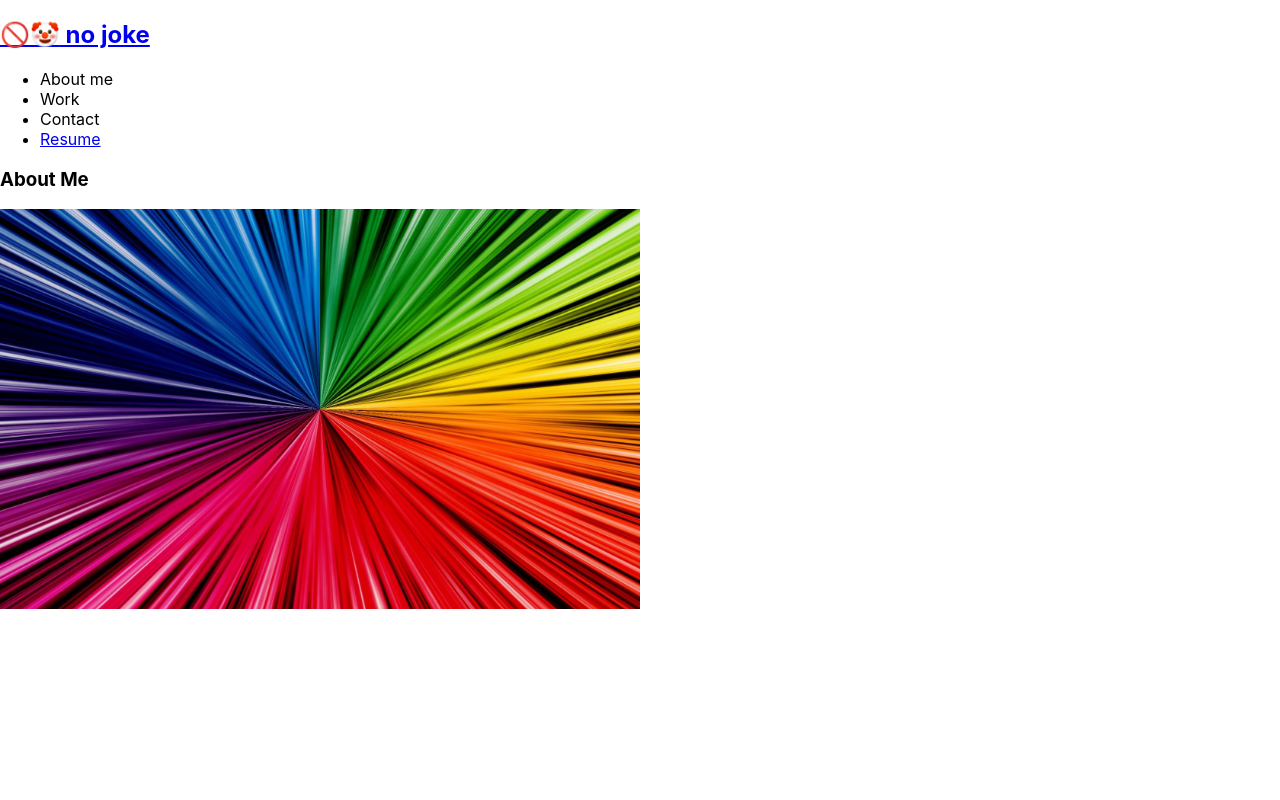
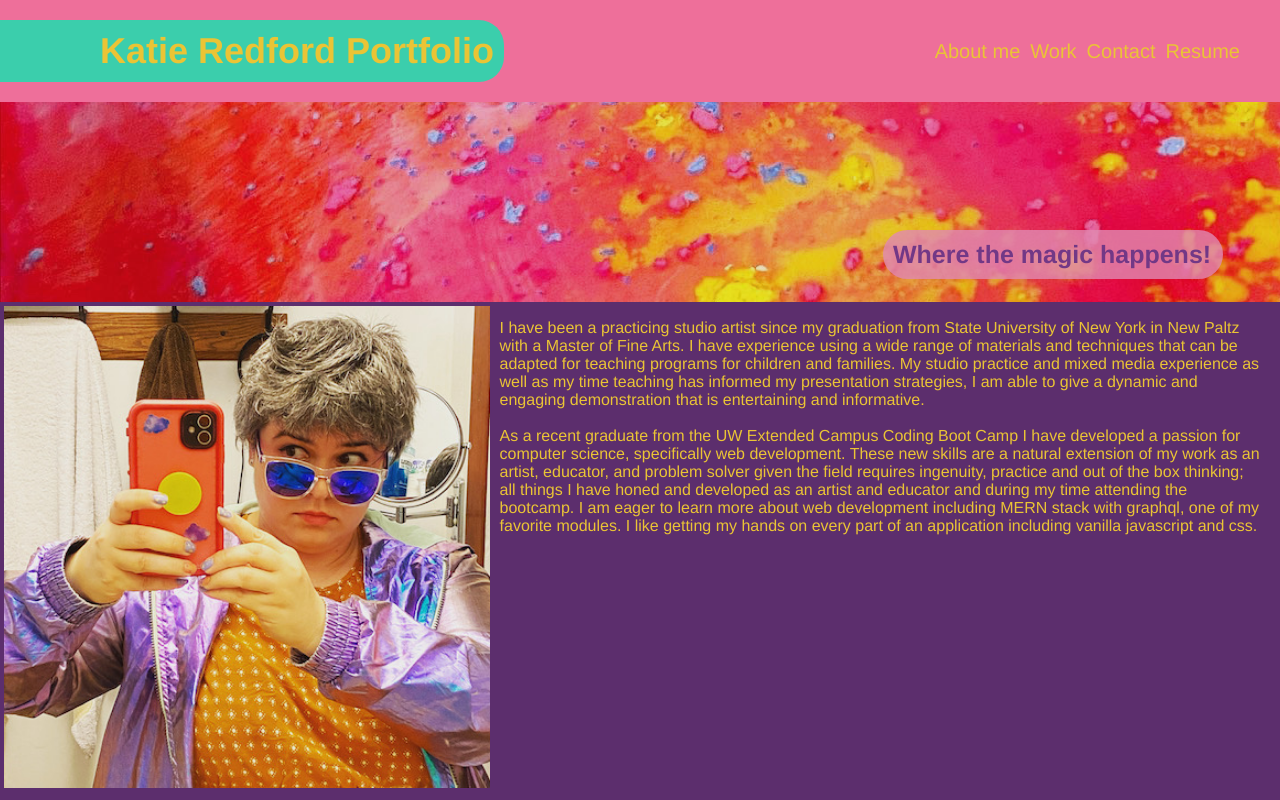
Before and after one commit to katredford/dev_portfolio, a React (Create React App) app: page / in a window 1280 px wide. Built offline with nearby package versions, Linux system fonts and the light colour scheme.

Commit message:
add to about nav and work sections

```diff
--- a/src/App.css
+++ /dev/null
@@ -1,38 +0,0 @@
-.App {
-  text-align: center;
-}
-
-.App-logo {
-  height: 40vmin;
-  pointer-events: none;
-}
-
-@media (prefers-reduced-motion: no-preference) {
-  .App-logo {
-    animation: App-logo-spin infinite 20s linear;
-  }
-}
-
-.App-header {
-  background-color: #282c34;
-  min-height: 100vh;
-  display: flex;
-  flex-direction: column;
-  align-items: center;
-  justify-content: center;
-  font-size: calc(10px + 2vmin);
-  color: white;
-}
-
-.App-link {
-  color: #61dafb;
-}
-
-@keyframes App-logo-spin {
-  from {
-    transform: rotate(0deg);
-  }
-  to {
-    transform: rotate(360deg);
-  }
-}
--- a/src/App.js
+++ b/src/App.js
@@ -1,7 +1,7 @@
 import React, { useState } from "react";
 
 import CurrentPage from "./components/CurrentPage";
-import './App.css';
+import './index.css';
 import About from './components/About';
 import Nav from './components/Nav';
 import Work from './components/Work';
@@ -12,6 +12,9 @@ function App() {
   return (
     <div>
       <Nav setCurrentPage={setCurrentPage}></Nav>
+        <section className="hero">
+        <h2>Where the magic happens!</h2>
+        </section>
       <main>
       <CurrentPage currentPageState={currentPageState} />
       </main>
--- a/src/components/About/index.js
+++ b/src/components/About/index.js
@@ -1,11 +1,22 @@
 import React from 'react';
-import coverImage from "../../assets/radial rainbow.jpg";
+import portrait from "../../assets/images/katie.JPG";
+
+
 
 function About() {
     return (
-        <section>
-            <h1 id="about"> About Me</h1>
-            <img src ={coverImage} style={{ width: "50%" }}alt="cover"/>
+        <section className="about-me">
+           { <img src={portrait} style={{ width: "50%" }} alt="cover" /> }
+             <div className="bio-text">
+            <p>
+            I have been a practicing studio artist since my graduation from State University of New York in New Paltz with a Master of Fine Arts. I have experience using a wide range of materials and techniques that can be adapted for teaching programs for children and families. My studio practice and mixed media experience as well as my time teaching has informed my presentation strategies, I am able to give a dynamic and engaging demonstration that is entertaining and informative.
+                </p>
+                <br />
+            <p>
+            As a recent graduate from the UW Extended Campus Coding Boot Camp I have developed a passion for computer science, specifically web development. These new skills are a natural extension of my work as an artist, educator, and problem solver given the field requires ingenuity, practice and out of the box thinking; all things I have honed and developed as an artist and educator and during my time attending the bootcamp. I am eager to learn more about web development including MERN stack with graphql, one of my favorite modules. I like getting my hands on every part of an application including vanilla javascript and css.
+            </p>
+            </div>
+
         </section>
     );
 }
--- a/src/components/Nav/index.js
+++ b/src/components/Nav/index.js
@@ -1,4 +1,5 @@
 import React from "react";
+import '../../index.css';
 
 function Nav(props) {
 
@@ -6,11 +7,11 @@ function Nav(props) {
 
     return (
         <header>
-            <h2>
+            <h1 className="title">
                 <a href="/">
-                    <span role="img" aria-label="clown"> 🚫🤡</span> no joke
+                    Katie Redford Portfolio
                 </a>
-            </h2>
+            </h1>
             <nav>
                 <ul>
                     <li>
@@ -41,8 +42,9 @@ function Nav(props) {
 						</span>
                     </li>
                     <li>
+                        <span>
                         <a href="https://docs.google.com/document/d/1posGyekVmRyHkwEmDo2j5aLTIo_UnpQXfZeu9hLy59I/edit?usp=sharing" target="_blank">Resume</a>
-
+                        </span>
                     </li>
                 </ul>
             </nav>
--- a/src/components/Work/index.js
+++ b/src/components/Work/index.js
@@ -1,10 +1,26 @@
 import React from "react";
+import '../../index.css';
 
 function Work() {
     return (
         <section>
-            <h1>NAME</h1>
-            <p>workworkworkworkworkworkworkworkworkwork</p>
+              <div className="bottom-work-container">
+
+            <div className="link">
+            <a href ="https://likica.github.io/kitty_translator/" target="_blank">
+            <div className="kitten-around work-style">
+
+                <div className="card-title">Just Kitten Around</div>
+
+            </div>
+             </a>
+             <p className="bottom-work-description"> Click and see what kitty says!</p>
+
+            <div className="repo-link">
+            <a href="https://github.com/Likica/kitty_translator" target="_blank">github repo</a>
+            </div>
+                </div>
+                </div>
         </section>
     );
 }
--- a/src/index.css
+++ b/src/index.css
@@ -1,13 +1,310 @@
 body {
-  margin: 0;
-  font-family: -apple-system, BlinkMacSystemFont, 'Segoe UI', 'Roboto', 'Oxygen',
-    'Ubuntu', 'Cantarell', 'Fira Sans', 'Droid Sans', 'Helvetica Neue',
+  color: #eac435;
+  font-family: Helvetica,
+    Arial,
     sans-serif;
-  -webkit-font-smoothing: antialiased;
-  -moz-osx-font-smoothing: grayscale;
+  background-color: #5c2e6d;
 }
 
 code {
   font-family: source-code-pro, Menlo, Monaco, Consolas, 'Courier New',
     monospace;
 }
+
+
+* {
+  margin: 0;
+  padding: 0;
+  box-sizing: border-box;
+}
+
+/* colors ["eac435","540d6e","3bceac","dc1604","e93571"] */
+
+body {
+  color: #eac435;
+  font-family: Helvetica, Arial, sans-serif;
+  background-color: #5c2e6d;
+}
+
+a {
+  text-decoration: none;
+  color: #eac435;
+}
+
+header {
+  padding: 20px 35px;
+  padding-left: 0;
+  background-color: #ee6f9a;
+  display: flex;
+  justify-content: space-between;
+  flex-wrap: wrap;
+  align-items: center;
+
+}
+
+header h1 {
+  font-weight: bold;
+  font-size: 36px;
+  display: inline;
+  background-color: #3bceac;
+  padding: 10px 10px 10px 100px;
+  border-radius: 0px 25px 25px 0px;
+}
+
+
+
+header nav {
+  float: right;
+  margin: 7px 0;
+}
+
+header nav ul {
+  display: flex;
+  flex-wrap: wrap;
+  justify-content: space-between;
+  align-items: center;
+  list-style: none;
+}
+
+header nav ul li span {
+  font-size: 20px;
+  padding: 5px 5px;
+}
+
+header nav ul li :hover {
+  background: #763a8b;
+  color: #3bceac;
+  border-radius: 22px;
+
+}
+
+.top-work-description {
+  padding: 8px;
+  width: 575px;
+}
+
+.bottom-work-description {
+  padding: 8px;
+  width: 291px;
+}
+
+.repo-link {
+  margin: 5px 5px;
+  font-weight: lighter;
+  font-size: 17px;
+  padding: 5px 5px;
+
+}
+
+.repo-link :hover {
+  background: #763a8b;
+  color: #3bceac;
+  border-radius: 20px;
+
+}
+
+.hero {
+  background-image: url("assets/images/hero.png");
+  height: 200px;
+  background-size: cover;
+  background-position: center;
+  position: relative;
+  opacity: 85%;
+  display: flex;
+  justify-content: flex-end;
+  align-items: flex-end;
+}
+
+.hero h2 {
+  color: #763a8b;
+  font-weight: bold;
+  font-size: 25px;
+  background-color: rgba(249, 154, 191, 0.8);
+  padding: 10px;
+  border-radius: 25px;
+  width: 340px;
+  margin: 10px 57px 23px 10px;
+}
+
+.about-me {
+  display: flex;
+  margin: 4px 4px 4px 4px;
+}
+
+.section-title {
+  font-size: 30px;
+  border-right: dashed;
+  width: 150px;
+  text-align: right;
+  padding: 21px 23px 14px 14px;
+  margin: 38px 57px 35px 50px;
+}
+
+.portrait img {
+  width: 300px;
+  border-radius: 24px 25px 25px 25px;
+}
+
+.portrait {
+  margin-right: 20px;
+}
+
+.about-me-content {
+  margin: 10px 7px 10px 10px;
+  padding-bottom: 7px;
+  width: 1000px;
+  display: flex;
+  align-items: center;
+  justify-content: space-between;
+}
+
+.bio-text {
+  margin: 13px 13px 12px 10px;
+  font-size: 16px;
+  width: 1000px;
+  flex: -5 40%;
+}
+
+.contact {
+  display: flex;
+  align-items: center;
+}
+
+.contact nav a {
+  margin: 7px 0;
+  text-decoration: none;
+  color: #eac435;
+}
+
+.contact nav ul li {
+  display: inline;
+}
+
+.contact nav ul li a {
+  margin: 0 30px;
+  font-weight: lighter;
+  font-size: 22px;
+  padding: 5px 5px;
+}
+
+.contact nav ul li a:hover {
+  background: #763a8b;
+  color: #3bceac;
+  border-radius: 20px;
+  padding: 5px 5px;
+}
+
+.work {
+  font-size: 30px;
+  border-right: dashed;
+  width: 150px;
+  text-align: right;
+  padding: 14px 23px 636px 14px;
+  margin: 38px 57px 35px 50px;
+}
+
+.work-container {
+  display: flex;
+  flex-wrap: wrap;
+  align-items: flex-start;
+
+}
+
+.grid-container {
+  display: grid;
+  grid-column: 2;
+  grid-row: 2;
+  display: grid;
+  /* grid-template-rows: 1fr 1fr; */
+  margin: 33px 10px 0px 1px;
+}
+
+.top-work-container {
+  grid-row: 1;
+  flex: -2 12%;
+  margin-right: 20px;
+
+}
+
+.bottom-work-container {
+  grid-row: 2;
+  display: flex;
+  flex-wrap: wrap;
+  justify-content: space-around;
+  width: 600px;
+}
+
+
+/* .garden-thyme {
+  background-image: url("assets/images/gardenThyme1.png");
+  background-size: cover;
+  background-position: center;
+  height: 300px;
+  width: 600px;
+  display: flex;
+  justify-content: flex-start;
+  align-items: flex-end;
+  border-radius: 24px 25px 25px 25px;
+  border-width: 8px;
+  border-style: solid;
+  border-color: #ee6f9a;
+} */
+
+.garden-thyme:hover {
+  opacity: 75%;
+}
+
+.work-style {
+  background-size: cover;
+  background-position: center;
+  height: 150px;
+  width: 290px;
+  border-style: solid;
+  border-color: #ee6f9a;
+  margin: 5px;
+  display: flex;
+  justify-content: flex-start;
+  align-items: flex-end;
+  border-radius: 24px 25px 25px 25px;
+  border-width: 8px;
+}
+
+.kitten-around {
+  background-image: url("assets/images/kittenaround.home.png");
+}
+
+.kitten-around:hover {
+  opacity: 75%;
+}
+
+
+/* .roast-me {
+  background-image: url("../images/roastme.home.png");
+} */
+
+.roast-me:hover {
+  opacity: 75%;
+}
+
+/* .bbcm {
+  background-image: url("../images/bbcm.home.png");
+} */
+
+.bbcm:hover {
+  opacity: 75%;
+}
+
+
+
+
+
+
+.card-title {
+  width: 129px;
+  background-color: #ee6f9a;
+  margin: 15px 15px 27px 0px;
+  font-size: 20px;
+  padding: 11px 1px 11px 7px;
+  border-radius: 0px 25px 25px 0px;
+
+}
```
